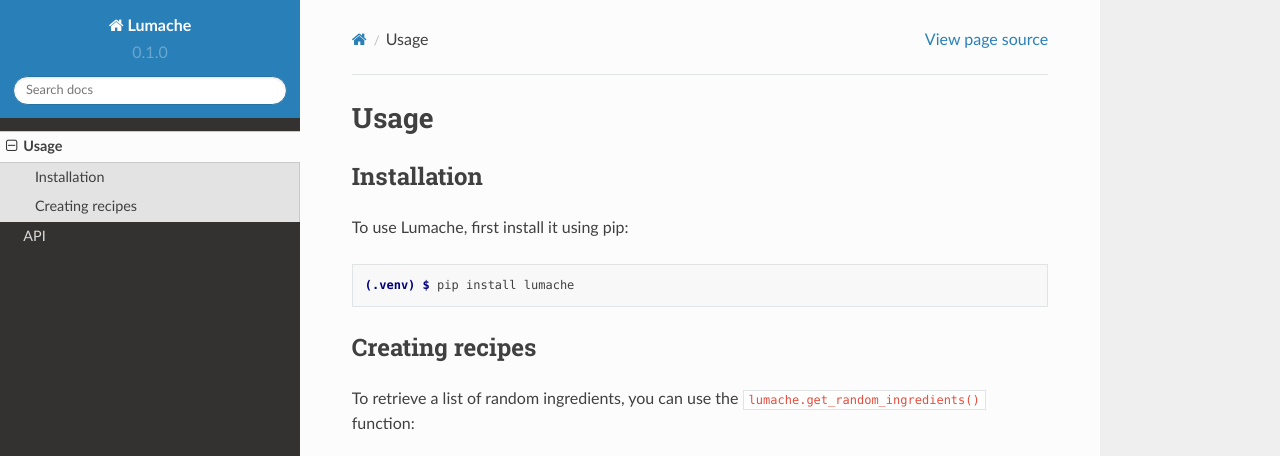
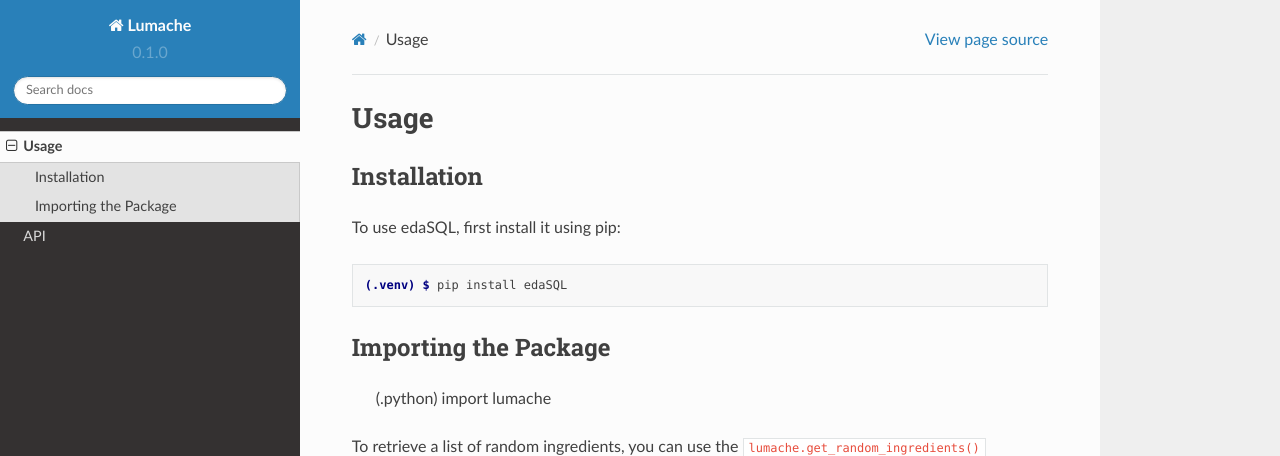
Before and after one commit to selva221724/edaSQL, a Sphinx documentation site: the page built from docs/source/usage.rst, in a window 1280 px wide and 1143 px high, cut to the strip 0-456 px from the top of the window. Built offline with Sphinx 7.4.7 and the Read the Docs theme 2.0.0, drawn with Linux system fonts in a browser that asks for light colours.

Commit message:
minor update

```diff
--- a/docs/source/usage.rst
+++ b/docs/source/usage.rst
@@ -6,14 +6,15 @@ Usage
 Installation
 ------------
 
-To use Lumache, first install it using pip:
+To use edaSQL, first install it using pip:
 
 .. code-block:: console
 
-   (.venv) $ pip install lumache
+   (.venv) $ pip install edaSQL
 
-Creating recipes
+Importing the Package
 ----------------
+    (.python) import lumache
 
 To retrieve a list of random ingredients,
 you can use the ``lumache.get_random_ingredients()`` function:
--- a/setup.py
+++ b/setup.py
@@ -4,7 +4,7 @@ with open("README.md", "r") as fh:
     long_description = fh.read()
 
 setuptools.setup(
-    name="edaSQL",  # This is the name of the package
+    name="eda-SQL",  # This is the name of the package
     version="0.0.1",  # The initial release version
     author="Tamil Selvan A V",  # Full name of the author
     description="Exploratory Data Analytics tool for SQL",
@@ -21,7 +21,7 @@ setuptools.setup(
         "Programming Language :: Python :: 3.8",
         "Programming Language :: Python :: 3.9",
         "Programming Language :: Python :: 3.10",
-        "License :: OSI Approved :: Apache-2.0 License",
+        "License :: OSI Approved :: MIT License",
         "Framework :: IPython",
         "Operating System :: OS Independent",
         "Intended Audience :: Science/Research",
```
